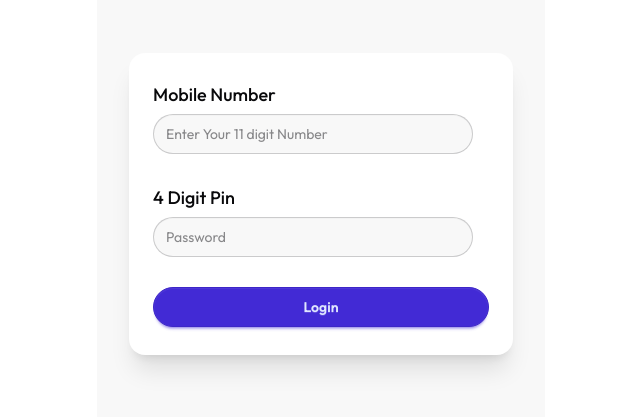
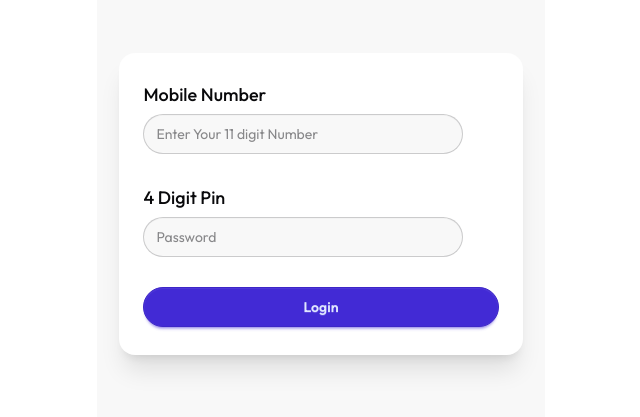
Before and after one commit to tarekur-rahman/payoo-bank-apps, a plain HTML site: page index.html in a window 1280 px wide. Shown: the part 265-682 px from the top of the page, without its empty margins (319-959 px from the left). Drawn offline with nearby package versions, Linux system fonts and the light colour scheme.

Commit message:
add w90%

```diff
--- a/index.html
+++ b/index.html
@@ -28,7 +28,7 @@
     <div class="logo w-[220px] pt-33 mx-auto"><img src="assets/Logo-full.png" alt="Logo"></div>
 
     <div class="form pt-14 ">
-        <div class="card bg-base-100 w-full max-w-sm  shadow-xl mx-auto rounded-2xl">
+        <div class="card bg-base-100  w-[90%]  shadow-xl mx-auto rounded-2xl">
         <div class="card-body">
         <fieldset class="fieldset">
           <label class="label text-neutral text-[18px] font-medium">Mobile Number</label>
```
